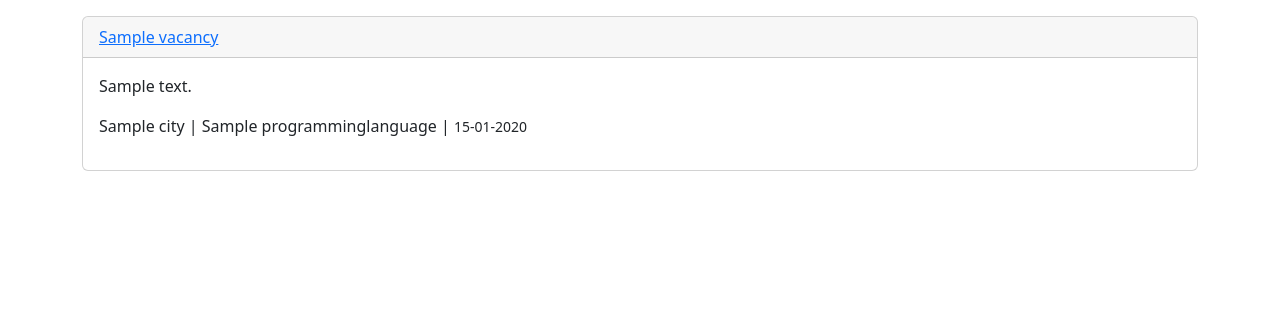
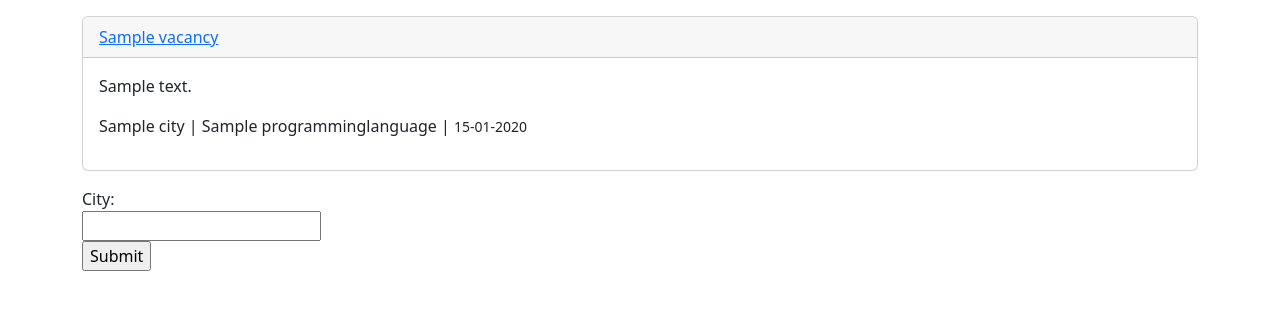
Before and after one commit to Aliaksandr-Litvinau/job_scraping_service, a Django app: page / in a window 1280 px wide. Shown: the part 56-366 px from the top of the page. Run offline with Django 3.2, Linux system fonts and the light colour scheme; tables that the repository leaves empty hold one stand-in row (values such as "Sample post").

Commit message:
add test google search form in home.html

```diff
--- a/src/scraping/templates/scraping/home.html
+++ b/src/scraping/templates/scraping/home.html
@@ -14,4 +14,11 @@
     </div>
 </div>
 {% endfor %}
+
+<form action="https://www.google.com/search" method="GET">
+    <label for="fname">City:</label><br>
+    <input type="text" id="fname" name="q"><br>
+
+    <input type="submit" value="Submit">
+</form>
 {% endblock content %}
```
